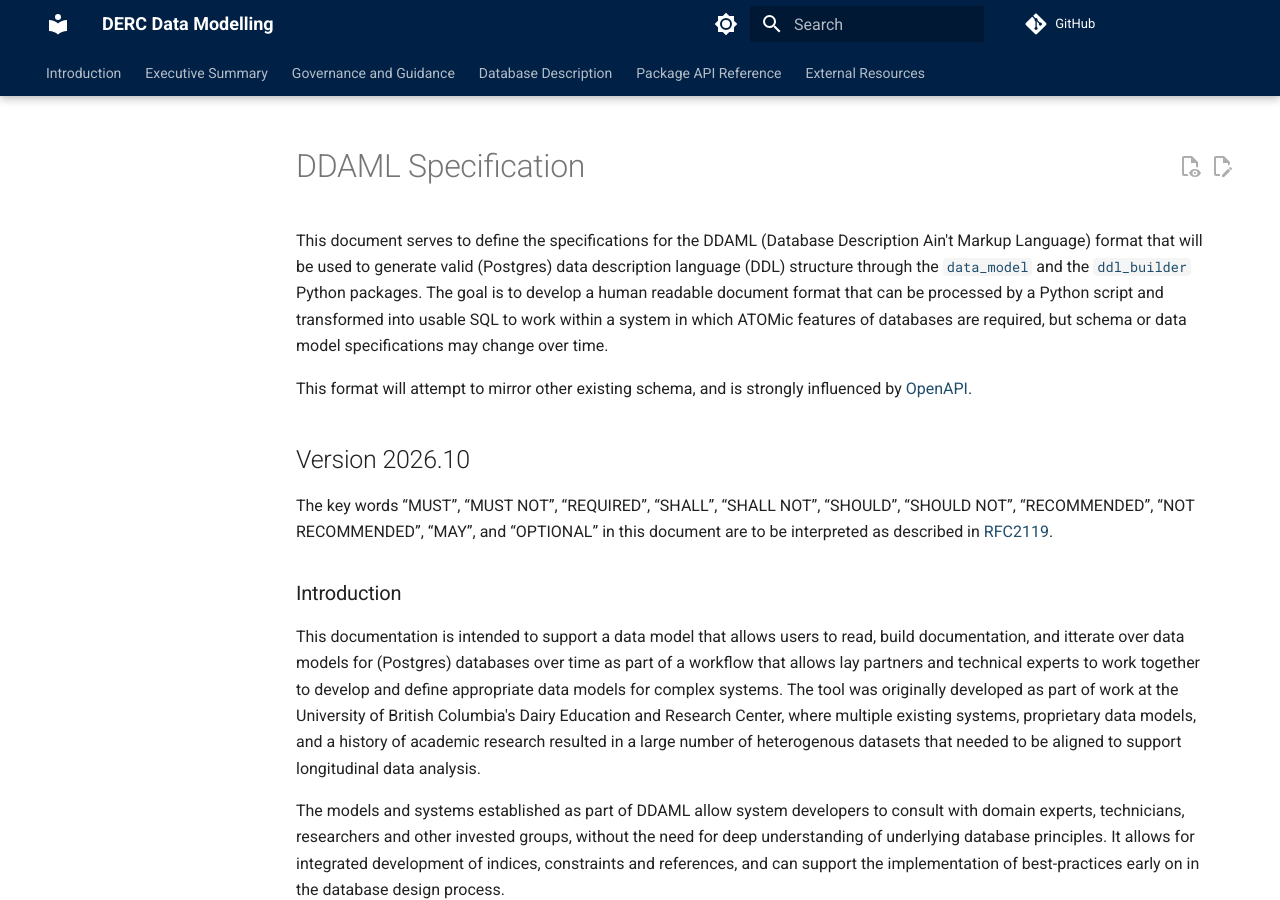
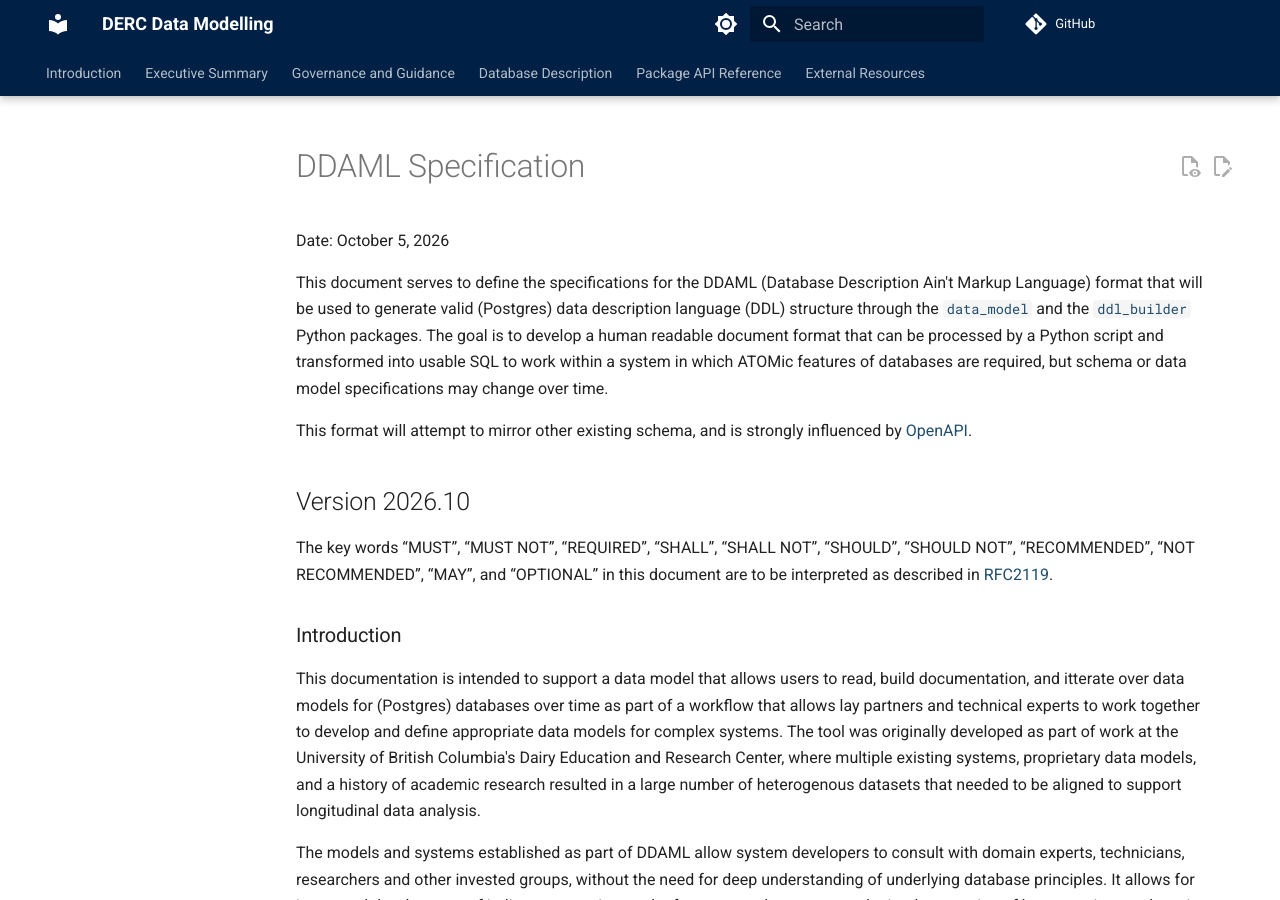
Before and after one commit to UBC-DERC/data_model, an MkDocs documentation site: the page built from docs/specifications/SPECIFICATION.md, in a window 1280 px wide and 900 px high. Built offline with MkDocs 1.6.1 and Material for MkDocs 9.7.7, drawn with Linux system fonts in a browser that asks for light colours; comment, search, counter and statistics services are not loaded.

Commit message:
Modified examples to reflect new specification
Both the simple example and the more complex examples now have the full info and version headers.

```diff
--- a/docs/specifications/SPECIFICATION.md
+++ b/docs/specifications/SPECIFICATION.md
@@ -1,4 +1,5 @@
 # DDAML Specification
+Date: October 5, 2026
 
 This document serves to define the specifications for the DDAML (Database Description Ain't Markup Language) format that will be used to generate valid (Postgres) data description language (DDL) structure through the [`data_model`](https://gituhb.com/UBC-DERC/data_model) and the [`ddl_builder`](https://github.com/UBC-DERC/ddl_builder) Python packages. The goal is to develop a human readable document format that can be processed by a Python script and transformed into usable SQL to work within a system in which ATOMic features of databases are required, but schema or data model specifications may change over time.
 
```
Also changed, not shown: 3 other files.
